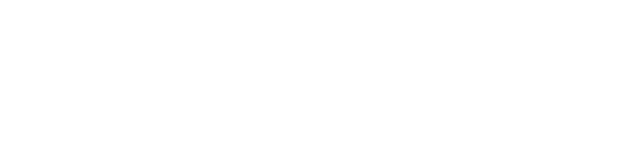
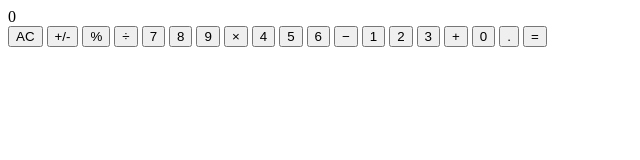
Before and after one commit to jihadcodes/calculator_with_js, a plain HTML site: page index.html in a window 1280 px wide. Shown: the whole page, without its empty margins (0-640 px from the left). Drawn offline with Linux system fonts and the light colour scheme.

Commit message:
structure complete

```diff
--- a/index.html
+++ b/index.html
@@ -1,11 +1,51 @@
 <!DOCTYPE html>
 <html lang="en">
 <head>
-    <meta charset="UTF-8">
-    <meta name="viewport" content="width=device-width, initial-scale=1.0">
-    <title>Document</title>
+  <meta charset="UTF-8" />
+  <meta name="viewport" content="width=device-width, initial-scale=1.0" />
+  <title>Calculator</title>
+  <link rel="stylesheet" href="style.css" />
 </head>
 <body>
+  <div class="container">
+    <div class="calculator">
 
+      <!-- Display -->
+      <div class="display">
+        <div class="expression" id="expression"></div>
+        <div class="result" id="result">0</div>
+      </div>
+
+      <!-- Buttons -->
+      <div class="buttons">
+        <button class="btn special" id="ac">AC</button>
+        <button class="btn special" id="toggle">+/-</button>
+        <button class="btn special" id="percent">%</button>
+        <button class="btn operator" id="divide">÷</button>
+
+        <button class="btn" id="seven">7</button>
+        <button class="btn" id="eight">8</button>
+        <button class="btn" id="nine">9</button>
+        <button class="btn operator" id="multiply">×</button>
+
+        <button class="btn" id="four">4</button>
+        <button class="btn" id="five">5</button>
+        <button class="btn" id="six">6</button>
+        <button class="btn operator" id="minus">−</button>
+
+        <button class="btn" id="one">1</button>
+        <button class="btn" id="two">2</button>
+        <button class="btn" id="three">3</button>
+        <button class="btn operator" id="plus">+</button>
+
+        <button class="btn zero" id="zero">0</button>
+        <button class="btn" id="dot">.</button>
+        <button class="btn equals" id="equals">=</button>
+      </div>
+
+    </div>
+  </div>
+
+  <script src="script.js"></script>
 </body>
 </html>
```
